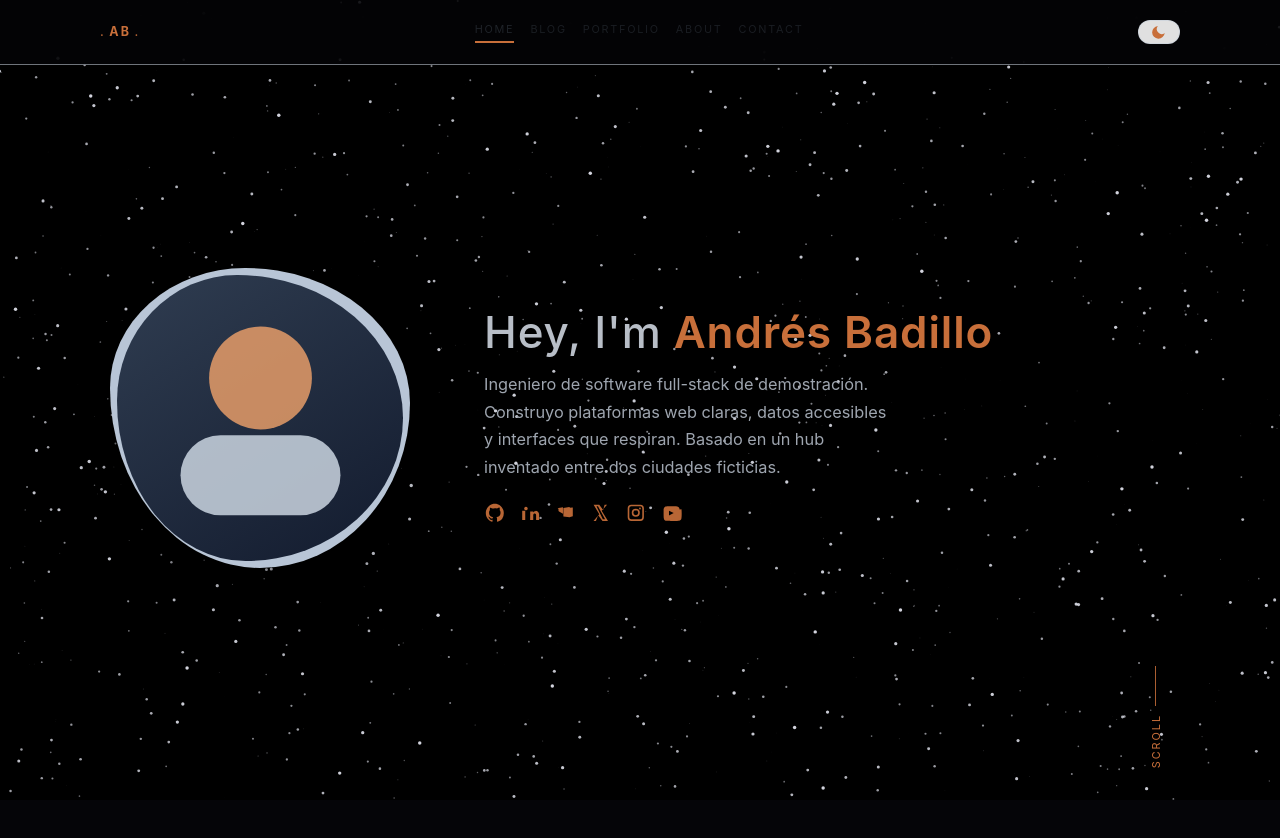
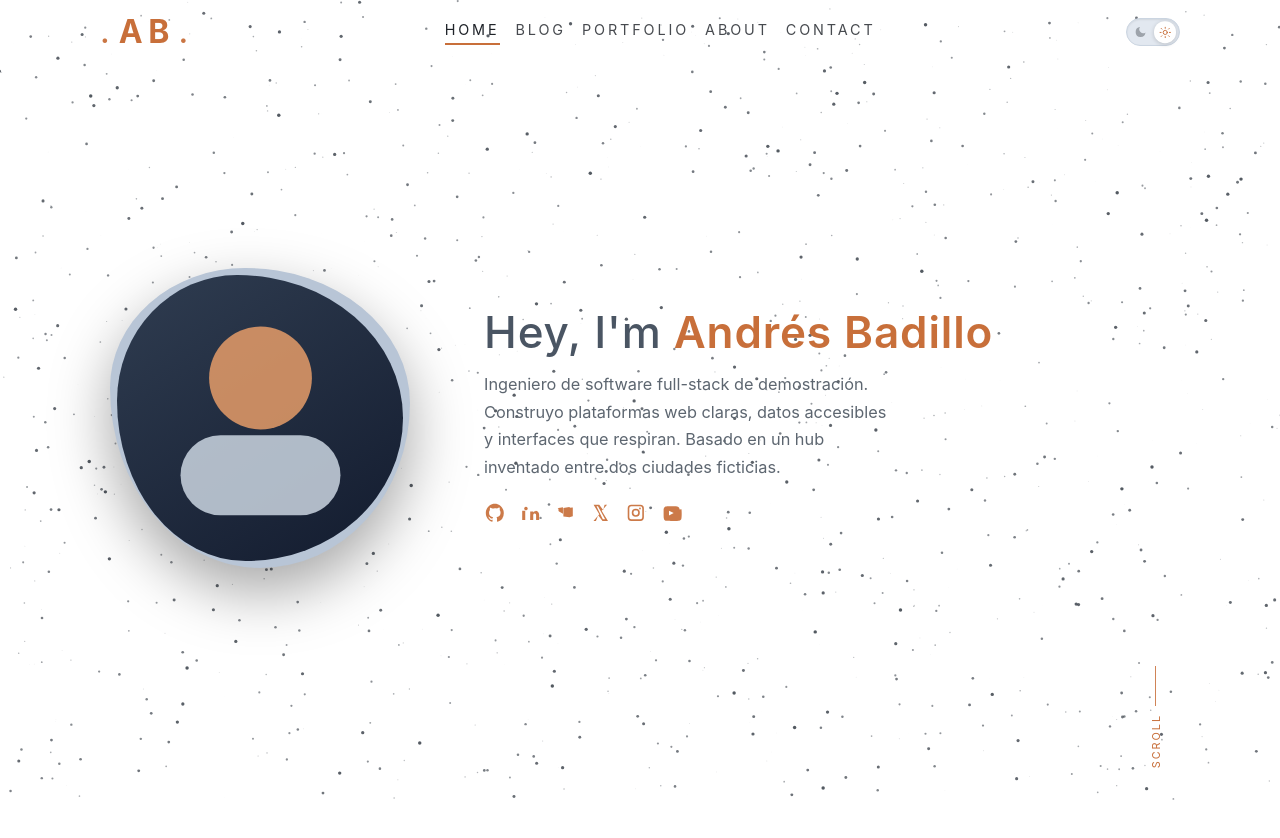
Before and after one commit to andresbadillo/andresbadillo.co, a React (Vite) app: page / in a window 1280 px wide. Shown: the top 838 px of the page. Built offline with nearby package versions, Linux system fonts and the light colour scheme.

Commit message:
Ajustes en el header

```diff
--- a/src/components/Header/Header.module.scss
+++ b/src/components/Header/Header.module.scss
@@ -2,9 +2,22 @@
   position: fixed;
   inset: 0 0 auto 0;
   z-index: 1000;
-  backdrop-filter: blur(10px);
-  background: color-mix(in srgb, var(--home-hero-bg, var(--bg)) 72%, transparent);
-  border-bottom: 1px solid color-mix(in srgb, var(--border) 55%, transparent);
+  background: transparent;
+  border-bottom: none;
+  transform: translateY(0);
+  transition: transform 0.32s ease;
+  will-change: transform;
+}
+
+.headerHidden {
+  transform: translateY(-100%);
+  pointer-events: none;
+}
+
+@media (prefers-reduced-motion: reduce) {
+  .header {
+    transition-duration: 0.15s;
+  }
 }
 
 .inner {
@@ -21,7 +34,13 @@
   letter-spacing: 0.18em;
   color: var(--accent);
   text-transform: uppercase;
-  font-size: 0.78rem;
+  font-size: 2rem;
+}
+
+.actions {
+  display: flex;
+  align-items: center;
+  gap: 0.6rem;
 }
 
 .logoDot {
@@ -35,8 +54,8 @@
 
 .navLink {
   text-transform: uppercase;
-  font-size: 0.68rem;
-  letter-spacing: 0.16em;
+  font-size: 0.9rem;
+  letter-spacing: 0.2em;
   color: var(--fg);
   opacity: 0.82;
   padding-bottom: 0.2rem;
@@ -59,14 +78,46 @@
   gap: 1rem;
 }
 
-.actions {
-  display: flex;
+.menuButton {
+  display: none;
+  padding: 0;
+  margin: 0;
+  border: none;
+  background: transparent;
+  cursor: pointer;
+  color: var(--accent);
+  line-height: 0;
+  /* Misma altura visual que ThemeToggle (.track height 1.75rem) para alinear en .actions */
+  min-height: 1.75rem;
   align-items: center;
-  gap: 0.6rem;
+  justify-content: center;
 }
 
-.menuButton {
-  display: none;
+.menuButton:focus-visible {
+  outline: 2px solid var(--accent);
+  outline-offset: 3px;
+}
+
+/* Tres barras centradas en una caja con altura real (las sombras no cuentan para el layout) */
+.menuButtonBars {
+  position: relative;
+  display: block;
+  flex-shrink: 0;
+  width: 1.35rem;
+  height: 1.75rem;
+}
+
+.menuButtonBars::before {
+  content: "";
+  position: absolute;
+  left: 0;
+  right: 0;
+  top: 50%;
+  height: 2px;
+  margin-top: -1px;
+  background: currentColor;
+  border-radius: 1px;
+  box-shadow: 0 -7px 0 currentColor, 0 7px 0 currentColor;
 }
 
 @media (max-width: 760px) {
--- a/src/components/Header/Header.tsx
+++ b/src/components/Header/Header.tsx
@@ -1,5 +1,5 @@
 import clsx from "clsx";
-import { useState } from "react";
+import { useEffect, useState } from "react";
 import { useLocation } from "react-router-dom";
 import { navItems, siteBrandShort } from "@/data/site";
 import { ThemeToggle } from "@/components/ThemeToggle/ThemeToggle";
@@ -16,12 +16,40 @@ interface HeaderProps {
   onThemeChange: (next: "dark" | "light") => void;
 }
 
+const SCROLL_TOP_SHOW = 28;
+const SCROLL_MIN_HIDE = 44;
+
 export function Header({ theme, onThemeChange }: HeaderProps) {
   const [open, setOpen] = useState(false);
+  const [headerVisible, setHeaderVisible] = useState(true);
   const location = useLocation();
 
+  useEffect(() => {
+    let lastY = window.scrollY;
+    if (lastY > SCROLL_MIN_HIDE) {
+      setHeaderVisible(false);
+    }
+
+    const onScroll = () => {
+      const y = Math.max(0, window.scrollY);
+      const delta = y - lastY;
+
+      if (y <= SCROLL_TOP_SHOW) {
+        setHeaderVisible(true);
+      } else if (delta > 3 && y > SCROLL_MIN_HIDE) {
+        setHeaderVisible(false);
+        setOpen(false);
+      }
+
+      lastY = y;
+    };
+
+    window.addEventListener("scroll", onScroll, { passive: true });
+    return () => window.removeEventListener("scroll", onScroll);
+  }, []);
+
   return (
-    <header className={styles.header}>
+    <header className={clsx(styles.header, !headerVisible && styles.headerHidden)}>
       <div className={clsx("container", styles.inner)}>
         <TransitionLink to="/" className={styles.logo} ariaLabel="Ir al inicio">
           <span className={styles.logoDot}>.</span>
@@ -45,9 +73,10 @@ export function Header({ theme, onThemeChange }: HeaderProps) {
             type="button"
             className={styles.menuButton}
             aria-label="Alternar menú móvil"
+            aria-expanded={open}
             onClick={() => setOpen((prev) => !prev)}
           >
-            Menu
+            <span className={styles.menuButtonBars} aria-hidden="true" />
           </button>
           <ThemeToggle theme={theme} onThemeChange={onThemeChange} />
         </div>
--- a/src/components/StarfieldCanvas/StarfieldCanvas.tsx
+++ b/src/components/StarfieldCanvas/StarfieldCanvas.tsx
@@ -1,4 +1,11 @@
-import { useCallback, useEffect, useRef, type MutableRefObject, type Ref } from "react";
+import {
+  useCallback,
+  useEffect,
+  useRef,
+  type MutableRefObject,
+  type Ref,
+  type RefCallback,
+} from "react";
 import styles from "./StarfieldCanvas.module.scss";
 
 function assignRef<T>(r: Ref<T | null> | undefined, value: T | null) {
@@ -113,6 +120,16 @@ function wrapStar(s: Star, w: number, h: number, pad: number) {
   if (s.sy > h + pad) s.sy -= h + pad * 2;
 }
 
+function readStarfieldPalette(): { bg: string; starRgb: string } {
+  if (typeof document === "undefined") {
+    return { bg: "#000000", starRgb: "242, 244, 255" };
+  }
+  const cs = getComputedStyle(document.documentElement);
+  const bg = cs.getPropertyValue("--home-hero-bg").trim() || "#000000";
+  const starRgb = cs.getPropertyValue("--starfield-rgb").trim() || "242, 244, 255";
+  return { bg, starRgb };
+}
+
 export type ClusterTargetRef = MutableRefObject<{ x: number; y: number }>;
 
 interface StarfieldCanvasProps {
@@ -130,9 +147,9 @@ export function StarfieldCanvas({
   motionEnabledRef,
   canvasRef,
 }: StarfieldCanvasProps) {
-  const innerRef = useRef<HTMLCanvasElement>(null);
-  const setCanvasRef = useCallback(
-    (el: HTMLCanvasElement | null) => {
+  const innerRef = useRef<HTMLCanvasElement | null>(null);
+  const setCanvasRef: RefCallback<HTMLCanvasElement> = useCallback(
+    (el) => {
       innerRef.current = el;
       assignRef(canvasRef, el);
     },
@@ -170,7 +187,8 @@ export function StarfieldCanvas({
       const w = widthCss;
       const h = heightCss;
       if (w < 2 || h < 2) return;
-      ctx.fillStyle = "#000000";
+      const { bg, starRgb } = readStarfieldPalette();
+      ctx.fillStyle = bg;
       ctx.fillRect(0, 0, w, h);
       const stars = starsRef.current;
       for (let i = 0; i < stars.length; i++) {
@@ -181,7 +199,7 @@ export function StarfieldCanvas({
         const alpha = 0.13 + depth * 0.75;
         const radius = radiusFromDepth(s.depth);
         if (px < -6 || py < -6 || px > w + 6 || py > h + 6) continue;
-        ctx.fillStyle = `rgba(242,244,255,${alpha.toFixed(3)})`;
+        ctx.fillStyle = `rgba(${starRgb},${alpha.toFixed(3)})`;
         ctx.beginPath();
         ctx.arc(px, py, radius, 0, Math.PI * 2);
         ctx.fill();
@@ -214,7 +232,8 @@ export function StarfieldCanvas({
       /* 0 → ancla dispersa; 1 → nube en el avatar (reversible al subir scroll). */
       const clusterWeight = smoothstep((p - 0.1) / 0.82);
 
-      ctx.fillStyle = "#000000";
+      const { bg: skyBg, starRgb } = readStarfieldPalette();
+      ctx.fillStyle = skyBg;
       ctx.fillRect(0, 0, w, h);
 
       const stars = starsRef.current;
@@ -298,7 +317,7 @@ export function StarfieldCanvas({
 
         if (px < -10 || py < -10 || px > w + 10 || py > h + 10) continue;
 
-        ctx.fillStyle = `rgba(242,244,255,${alpha.toFixed(3)})`;
+        ctx.fillStyle = `rgba(${starRgb},${alpha.toFixed(3)})`;
         ctx.beginPath();
         ctx.arc(px, py, radius, 0, Math.PI * 2);
         ctx.fill();
@@ -326,6 +345,11 @@ export function StarfieldCanvas({
     ro.observe(parent);
     parent.addEventListener("pointermove", onPointerMove);
 
+    const themeMo = new MutationObserver(() => {
+      if (reducedMotion) drawStatic();
+    });
+    themeMo.observe(document.documentElement, { attributes: true, attributeFilter: ["data-theme"] });
+
     if (!reducedMotion) {
       lastTimeRef.current = performance.now();
       frameRef.current = requestAnimationFrame(loop);
@@ -333,6 +357,7 @@ export function StarfieldCanvas({
 
     return () => {
       ro.disconnect();
+      themeMo.disconnect();
       parent.removeEventListener("pointermove", onPointerMove);
       cancelAnimationFrame(frameRef.current);
     };
--- a/src/components/ThemeToggle/ThemeToggle.module.scss
+++ b/src/components/ThemeToggle/ThemeToggle.module.scss
@@ -1,24 +1,77 @@
-.button {
+.switch {
   display: inline-flex;
   align-items: center;
   justify-content: center;
   padding: 0;
-  width: 2.65rem;
-  height: 1.5rem;
-  border-radius: 999px;
-  border: 1px solid color-mix(in srgb, var(--border) 70%, transparent);
-  background: color-mix(in srgb, var(--card) 88%, transparent);
-  color: var(--accent);
+  border: none;
+  background: none;
   cursor: pointer;
+  line-height: 0;
 }
 
 .track {
+  position: relative;
+  display: block;
+  flex: 0 0 auto;
+  box-sizing: border-box;
+  width: 3.35rem;
+  height: 1.75rem;
+  border-radius: 999px;
+  background: var(--toggle-track-bg);
+  border: 1px solid var(--toggle-border);
+  box-shadow: inset 0 1px 2px rgba(0, 0, 0, 0.08);
+}
+
+.decorMoon,
+.decorSun {
+  position: absolute;
+  top: 50%;
+  width: 0.82rem;
+  height: 0.82rem;
+  transform: translateY(-50%);
+  color: var(--toggle-icon-dim);
+  pointer-events: none;
+}
+
+.decorMoon {
+  left: 0.42rem;
+}
+
+.decorSun {
+  right: 0.42rem;
+}
+
+.thumb {
+  position: absolute;
+  top: 50%;
+  left: 3px;
   display: flex;
   align-items: center;
   justify-content: center;
+  width: 1.35rem;
+  height: 1.35rem;
+  margin: 0;
+  border-radius: 50%;
+  background: var(--toggle-thumb-bg);
+  box-shadow: 0 1px 4px rgba(0, 0, 0, 0.18);
+  color: var(--accent);
+  transform: translateY(-50%);
+  transition: transform 0.22s ease;
 }
 
-.icon {
-  width: 1.05rem;
-  height: 1.05rem;
+/* Recorrido: 3.35rem carril − 1.35rem thumb − 6px (márgenes) − 2px (bordes del carril) */
+.thumbOn {
+  transform: translateY(-50%) translateX(calc(3.35rem - 1.35rem - 6px - 2px));
 }
+
+.thumbIcon {
+  width: 0.78rem;
+  height: 0.78rem;
+}
+
+@media (prefers-reduced-motion: reduce) {
+  .thumb,
+  .thumb.thumbOn {
+    transition: none;
+  }
+}
--- a/src/components/ThemeToggle/ThemeToggle.tsx
+++ b/src/components/ThemeToggle/ThemeToggle.tsx
@@ -1,4 +1,5 @@
 import { useCurtain } from "@/components/CurtainTransition/CurtainTransition";
+import clsx from "clsx";
 import styles from "./ThemeToggle.module.scss";
 
 interface ThemeToggleProps {
@@ -6,9 +7,9 @@ interface ThemeToggleProps {
   onThemeChange: (next: "dark" | "light") => void;
 }
 
-function SunIcon() {
+function SunIcon({ className }: { className?: string }) {
   return (
-    <svg className={styles.icon} viewBox="0 0 24 24" aria-hidden="true">
+    <svg className={className} viewBox="0 0 24 24" aria-hidden="true">
       <g fill="none" stroke="currentColor" strokeWidth="1.8" strokeLinecap="round">
         <circle cx="12" cy="12" r="4" />
         <path d="M12 2v2M12 20v2M4.2 4.2l1.4 1.4M18.4 18.4l1.4 1.4M2 12h2M20 12h2M4.2 19.8l1.4-1.4M18.4 5.6l1.4-1.4" />
@@ -17,20 +18,18 @@ function SunIcon() {
   );
 }
 
-function MoonIcon() {
+function MoonIcon({ className }: { className?: string }) {
   return (
-    <svg className={styles.icon} viewBox="0 0 24 24" aria-hidden="true">
-      <path
-        fill="currentColor"
-        d="M21 12.8A9 9 0 1111.2 3a7 7 0 009.8 9.8z"
-      />
+    <svg className={className} viewBox="0 0 24 24" aria-hidden="true">
+      <path fill="currentColor" d="M21 12.8A9 9 0 1111.2 3a7 7 0 009.8 9.8z" />
     </svg>
   );
 }
 
 export function ThemeToggle({ theme, onThemeChange }: ThemeToggleProps) {
   const { startTransition } = useCurtain();
-  const next = theme === "dark" ? "light" : "dark";
+  const isLight = theme === "light";
+  const next = isLight ? "dark" : "light";
 
   const handleClick = () => {
     startTransition(() => onThemeChange(next));
@@ -39,11 +38,22 @@ export function ThemeToggle({ theme, onThemeChange }: ThemeToggleProps) {
   return (
     <button
       type="button"
-      className={styles.button}
+      role="switch"
+      aria-checked={isLight}
+      className={styles.switch}
       onClick={handleClick}
-      aria-label={`Cambiar a tema ${next === "dark" ? "oscuro" : "claro"}`}
+      aria-label={isLight ? "Cambiar a tema oscuro" : "Cambiar a tema claro"}
     >
-      <span className={styles.track}>{theme === "dark" ? <SunIcon /> : <MoonIcon />}</span>
+      <span className={styles.track}>
+        <MoonIcon className={styles.decorMoon} />
+        <SunIcon className={styles.decorSun} />
+        <span
+          className={clsx(styles.thumb, isLight && styles.thumbOn)}
+          aria-hidden="true"
+        >
+          {isLight ? <SunIcon className={styles.thumbIcon} /> : <MoonIcon className={styles.thumbIcon} />}
+        </span>
+      </span>
     </button>
   );
 }
--- a/src/pages/Home/HomePage.module.scss
+++ b/src/pages/Home/HomePage.module.scss
@@ -22,7 +22,7 @@
   width: 100%;
   min-width: 100%;
   background: var(--home-hero-bg);
-  color: #e2e4e8;
+  color: var(--home-hero-fg);
   overflow: hidden;
   box-sizing: border-box;
 }
@@ -92,7 +92,7 @@
 }
 
 .greet {
-  color: #b8bec7;
+  color: var(--home-hero-greet);
   font-weight: 500;
 }
 
@@ -104,7 +104,7 @@
   margin: 0;
   max-width: 40ch;
   line-height: 1.7;
-  color: #9ea5af;
+  color: var(--home-hero-muted);
   font-size: 1.02rem;
 }
 
--- a/src/styles/theme.scss
+++ b/src/styles/theme.scss
@@ -6,10 +6,18 @@
   --border: #2b3441;
   --accent: #f2a36b;
   --shadow: 0 12px 28px rgba(0, 0, 0, 0.25);
-  --home-hero-bg: #000000;
+  --home-hero-bg: #0f1115;
+  --home-hero-fg: #e2e4e8;
+  --home-hero-muted: #9ea5af;
+  --home-hero-greet: #b8bec7;
+  --starfield-rgb: 242, 244, 255;
   --home-preview-surface: #4a5a6e;
   --home-form-input-bg: #ffffff;
   --home-form-input-fg: #1a1a1a;
+  --toggle-track-bg: #2c323c;
+  --toggle-thumb-bg: #f0f2f7;
+  --toggle-border: #3d4552;
+  --toggle-icon-dim: rgba(240, 242, 247, 0.45);
 }
 
 [data-theme="dark"] {
@@ -20,10 +28,18 @@
   --border: #2b3441;
   --accent: #f2a36b;
   --shadow: 0 12px 28px rgba(0, 0, 0, 0.25);
-  --home-hero-bg: #000000;
+  --home-hero-bg: #0f1115;
+  --home-hero-fg: #e2e4e8;
+  --home-hero-muted: #9ea5af;
+  --home-hero-greet: #b8bec7;
+  --starfield-rgb: 242, 244, 255;
   --home-preview-surface: #4a5a6e;
   --home-form-input-bg: #ffffff;
   --home-form-input-fg: #1a1a1a;
+  --toggle-track-bg: #2c323c;
+  --toggle-thumb-bg: #f0f2f7;
+  --toggle-border: #3d4552;
+  --toggle-icon-dim: rgba(240, 242, 247, 0.45);
 }
 
 [data-theme="light"] {
@@ -34,10 +50,18 @@
   --border: #c9d2dc;
   --accent: #c86f3a;
   --shadow: 0 10px 20px rgba(31, 35, 41, 0.1);
-  --home-hero-bg: #050508;
+  --home-hero-bg: #ffffff;
+  --home-hero-fg: #1f2329;
+  --home-hero-muted: #5d6670;
+  --home-hero-greet: #4a5563;
+  --starfield-rgb: 58, 65, 74;
   --home-preview-surface: #b8c5d6;
   --home-form-input-bg: #ffffff;
   --home-form-input-fg: #1a1a1a;
+  --toggle-track-bg: #e2e8f0;
+  --toggle-thumb-bg: #ffffff;
+  --toggle-border: #cbd5e1;
+  --toggle-icon-dim: rgba(31, 35, 41, 0.35);
 }
 
 @media (prefers-reduced-motion: reduce) {
```
Also changed, not shown: 3 other files (tests, documents, lock files or other folders).
